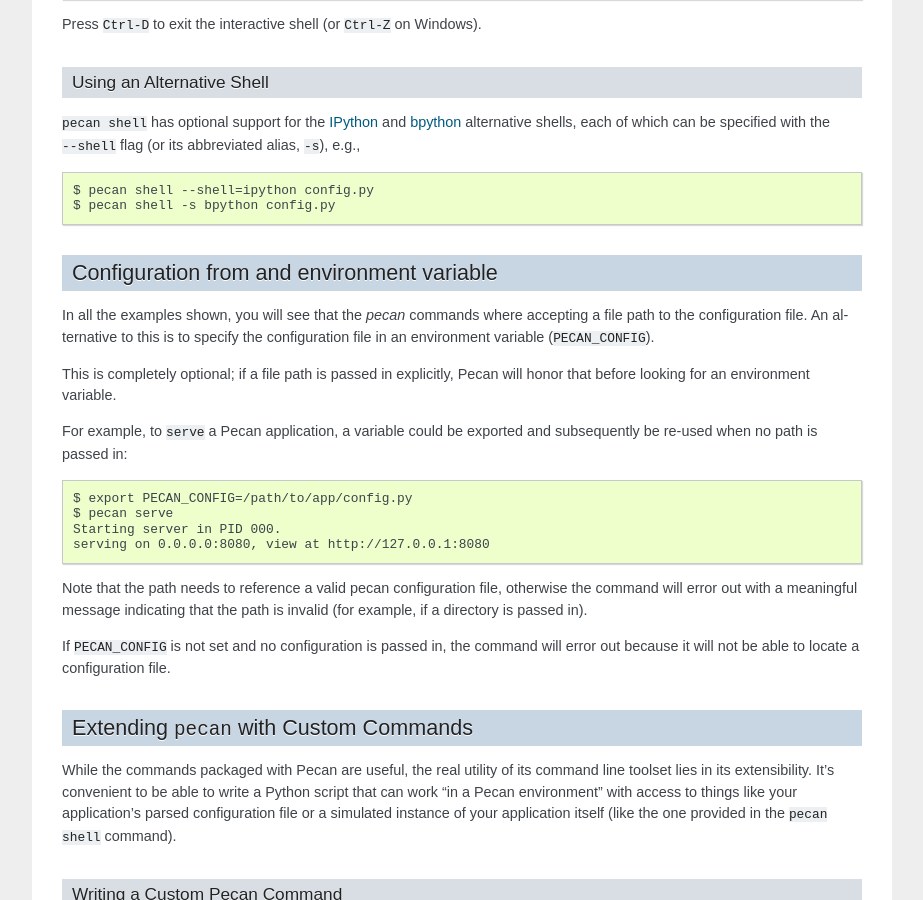
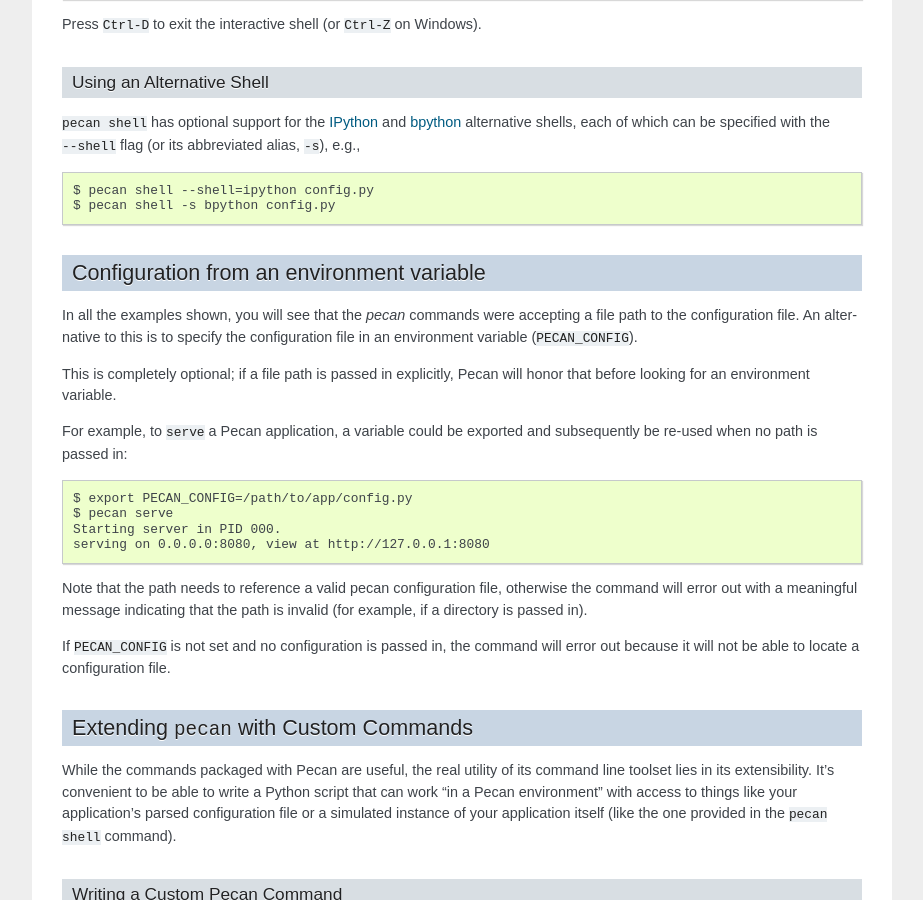
Before and after one commit to stackforge/pecan, a Sphinx documentation site: the page built from docs/source/commands.rst, in a window 1280 px wide and 900 px high, scrolled down 1496 px. Shown: the whole window, without its empty margins (198-1121 px from the left). Built offline with Sphinx 7.4.7, drawn with Linux system fonts in a browser that asks for light colours; some of the changed text lies outside the part shown.

Commit message:
fix wording in documentation

```diff
--- a/docs/source/commands.rst
+++ b/docs/source/commands.rst
@@ -82,9 +82,9 @@
 
 .. _env_config:
 
-Configuration from and environment variable
--------------------------------------------
-In all the examples shown, you will see that the `pecan` commands where
+Configuration from an environment variable
+------------------------------------------
+In all the examples shown, you will see that the `pecan` commands were
 accepting a file path to the configuration file. An alternative to this is to
 specify the configuration file in an environment variable (``PECAN_CONFIG``).
 
```
